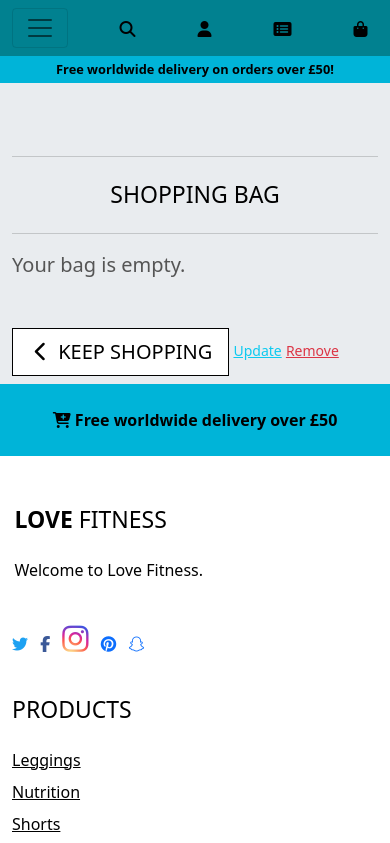
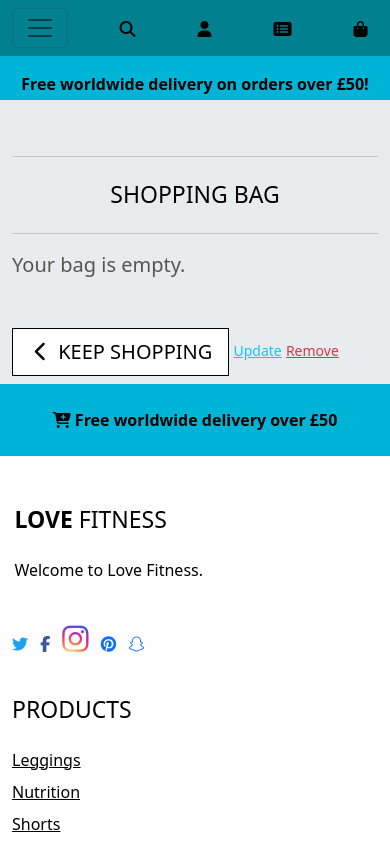
Before and after one commit to JohnWrafter/Love_Fitness, a Django app: page /bag/ in a window 390 px wide. Shown: the top 843 px of the page. Run offline with Django 3.2, Linux system fonts and the light colour scheme; some libraries are stand-ins or nearby versions.

Commit message:
Added margin top and bottom to info banner

```diff
--- a/static/css/base.css
+++ b/static/css/base.css
@@ -317,7 +317,15 @@ a.category-badge>span.badge:hover {
 
     /* Font size for info banner */
     #info-banner {
-        font-size: 0.8rem;
+        font-size: 1rem;
+    }
+
+    .mb-1 {
+        margin-bottom: 0.25rem !important;
+    }
+
+    .mt-1 {
+        margin-top: 1rem !important;
     }
 }
 
```
